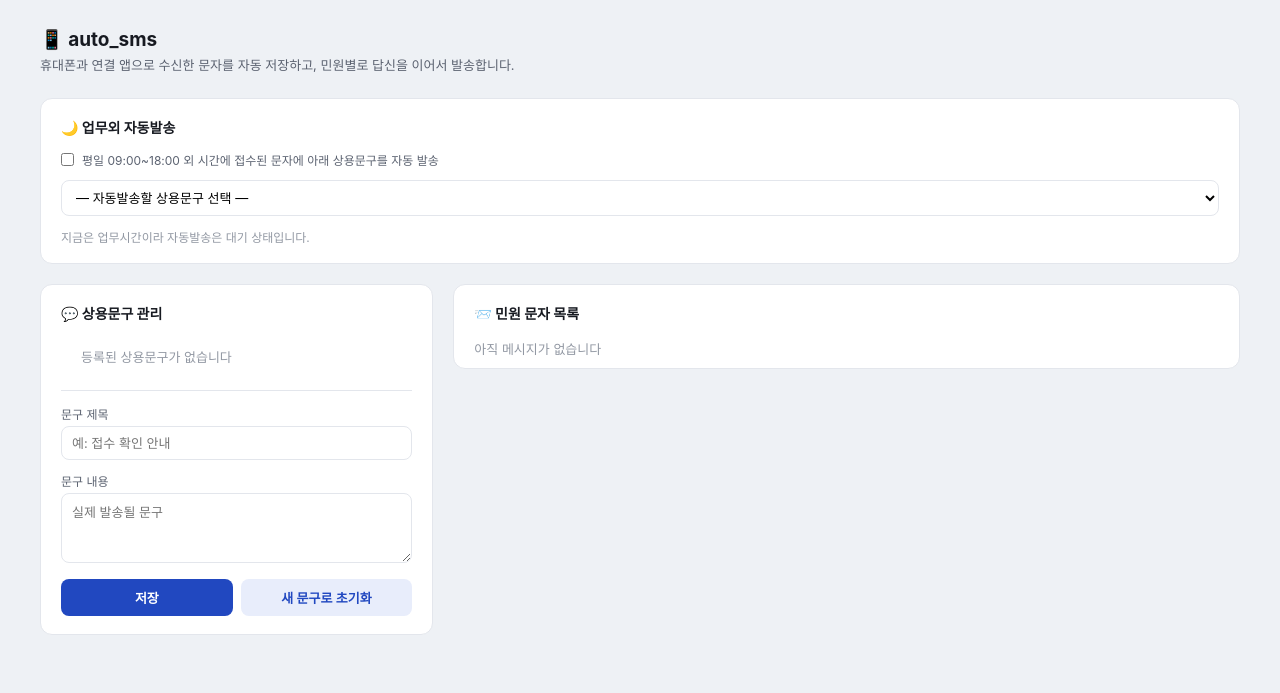
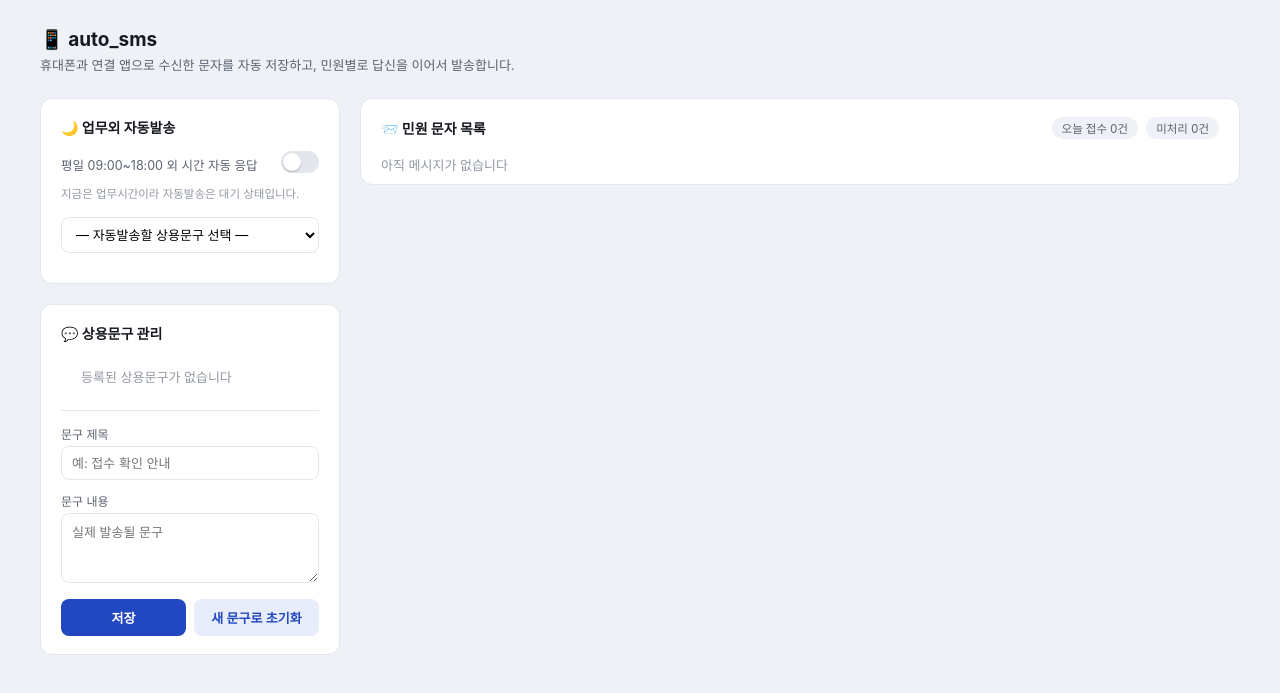
Before and after one commit to seccrc/auto_sms, a Flask app: page / in a window 1280 px wide. Shown: the top 693 px of the page. Run offline with Flask 3, Linux system fonts and the light colour scheme; data that the repository does not hold is empty.

Commit message:
지난번 보여준 레이아웃 시안을 실제 대시보드에 반영
- 왼쪽 300px 고정 사이드레일(sticky)에 업무외 자동발송·상용문구 관리를
  세로로 묶고, 민원 문자 목록은 오른쪽에 넓게 배치
- 업무외 자동발송: 체크박스 대신 토글 스위치 + 지금 상태 안내문으로 압축
- 상용문구 관리: 기본 3개만 보여주고 "+ 전체보기"로 펼치기/접기
  (수정용 입력 폼은 그대로 유지)
- 민원 문자 목록 헤더에 "오늘 접수 N건" / "미처리 N건" 요약 pill 추가
  (lastThreads 기준으로 클라이언트에서 계산)

Flask 테스트 클라이언트 + Playwright(헤드리스 크롬)로 실제 서버 띄워서
템플릿 더보기/접기, 페이지네이션, 자동발송 토글 스위치 클릭까지 눈으로
확인함.

```diff
--- a/static/js/dashboard.js
+++ b/static/js/dashboard.js
@@ -14,16 +14,36 @@ async function updateMessageStatus(id, status) {
 }
 
 // ── 상용문구 ──
+const TEMPLATES_COLLAPSED_COUNT = 3;  // 왼쪽 레일이 좁아서 기본은 3개만 보여주고 "더보기"로 펼친다
+let templatesExpanded = false;
+
 async function loadTemplates() {
     const listEl = document.getElementById('templateList');
     try {
         const r = await fetch('/api/templates');
         const d = await r.json();
         templatesCache = d.templates || [];
+        renderTemplateList();
+        renderThreads(); // 상용문구 목록이 새로 로드되면 답신 상자의 문구 드롭다운도 갱신
+        renderAutoReplyTemplateOptions();
+    } catch (e) {
+        listEl.innerHTML = '<div class="empty">불러오기 실패</div>';
+    }
+}
+
+function toggleTemplatesExpanded() {
+    templatesExpanded = !templatesExpanded;
+    renderTemplateList();
+}
+
+function renderTemplateList() {
+    const listEl = document.getElementById('templateList');
     if (!templatesCache.length) {
         listEl.innerHTML = '<div class="empty">등록된 상용문구가 없습니다</div>';
-        } else {
-            listEl.innerHTML = templatesCache.map(t => `
+        return;
+    }
+    const shown = templatesExpanded ? templatesCache : templatesCache.slice(0, TEMPLATES_COLLAPSED_COUNT);
+    const itemsHtml = shown.map(t => `
         <div class="tpl-item">
             <div>
                 <div class="tpl-title">${esc(t.title)}</div>
@@ -34,12 +54,10 @@ async function loadTemplates() {
                 <button class="btn-danger" onclick="deleteTemplate(${t.id})">삭제</button>
             </div>
         </div>`).join('');
-        }
-        renderThreads(); // 상용문구 목록이 새로 로드되면 답신 상자의 문구 드롭다운도 갱신
-        renderAutoReplyTemplateOptions();
-    } catch (e) {
-        listEl.innerHTML = '<div class="empty">불러오기 실패</div>';
-    }
+    const moreHtml = templatesCache.length > TEMPLATES_COLLAPSED_COUNT
+        ? `<button class="tpl-more" onclick="toggleTemplatesExpanded()">${templatesExpanded ? '접기' : `+ 전체보기 (총 ${templatesCache.length}개)`}</button>`
+        : '';
+    listEl.innerHTML = itemsHtml + moreHtml;
 }
 
 function editTemplate(id) {
@@ -118,6 +136,27 @@ let editingRowId = null;  // 연필 아이콘으로 지금 수정 모드인 민
 let selectedThreadIds = new Set();  // 체크박스로 골라서 병합 대상이 된 스레드(민원)의 id들
 const THREADS_PER_PAGE = 10;
 let currentPage = 1;  // 15초 자동 갱신으로 목록이 다시 그려져도 보던 페이지를 유지한다
+
+// created_at은 서버가 "YYYY-MM-DD HH:MM:SS"(로컬시각)로 내려주므로 같은 형식으로 오늘 날짜를 만들어 앞부분만 비교한다
+function todayLocalDateStr() {
+    const d = new Date();
+    const p = n => String(n).padStart(2, '0');
+    return `${d.getFullYear()}-${p(d.getMonth() + 1)}-${p(d.getDate())}`;
+}
+
+function updateHeadStats() {
+    const today = todayLocalDateStr();
+    let todayCount = 0;
+    let pendingCount = 0;
+    for (const t of lastThreads) {
+        const m = t.complaint;
+        if (m.direction !== 'in') continue;  // 실제 민원(수신)만 집계 — 답신만 있는 orphan 스레드는 제외
+        if ((m.created_at || '').startsWith(today)) todayCount++;
+        if ((m.status || '접수') !== '처리완료') pendingCount++;
+    }
+    document.getElementById('statToday').textContent = `오늘 접수 ${todayCount}건`;
+    document.getElementById('statPending').textContent = `미처리 ${pendingCount}건`;
+}
 
 async function loadMessages() {
     // 15초마다 자동 갱신되는데, 그 사이 직원이 입력/접수번호 칸에 뭔가
@@ -244,6 +283,7 @@ function renderPagination(totalPages) {
 
 function renderThreads() {
     const listEl = document.getElementById('threadList');
+    updateHeadStats();
     if (!lastThreads.length) {
         listEl.innerHTML = '<div class="empty">아직 메시지가 없습니다</div>';
         updateMergeBar();
--- a/templates/dashboard.html
+++ b/templates/dashboard.html
@@ -31,14 +31,18 @@
   }
   h1 { font-size: 19px; margin: 0 0 4px; }
   .sub { color: var(--ink-soft); font-size: 13px; margin: 0 0 24px; }
-  .grid { display: grid; grid-template-columns: 1fr 2fr; gap: 20px; align-items: start; }
-  @media (max-width: 900px) { .grid { grid-template-columns: 1fr; } }
+
+  /* 왼쪽 고정폭 사이드레일(설정류: 자동발송·상용문구) + 오른쪽 메인(민원 목록) */
+  .layout { display: grid; grid-template-columns: 300px 1fr; gap: 20px; align-items: start; }
+  @media (max-width: 900px) { .layout { grid-template-columns: 1fr; } }
+  .rail { display: flex; flex-direction: column; gap: 20px; position: sticky; top: 20px; }
+  @media (max-width: 900px) { .rail { position: static; } }
+
   .card {
     background: var(--surface);
     border: 1px solid var(--line);
     border-radius: var(--radius);
     padding: 18px 20px;
-    margin-bottom: 20px;
   }
   .card h2 { font-size: 14px; margin: 0 0 14px; color: var(--ink); }
   label { display: block; font-size: 12px; color: var(--ink-soft); margin-bottom: 4px; }
@@ -66,6 +70,18 @@
   .tpl-body { color: var(--ink-soft); font-size: 12px; margin-top: 2px; white-space: pre-line; }
   .tpl-actions { display: flex; gap: 6px; flex: 0 0 auto; }
   .tpl-actions button { padding: 4px 9px; font-size: 12px; }
+  .tpl-more { font-size: 12px; color: var(--accent); background: none; border: none; cursor: pointer; font-weight: 600; padding: 10px 0 0; width: 100%; text-align: left; }
+
+  /* 업무외 자동발송 — 토글 스위치 */
+  .status-toggle { display: flex; align-items: center; justify-content: space-between; gap: 10px; margin-bottom: 4px; }
+  .status-toggle .switch { position: relative; width: 38px; height: 22px; flex: 0 0 auto; }
+  .status-toggle .switch input { position: absolute; inset: 0; margin: 0; opacity: 0; cursor: pointer; }
+  .status-toggle .switch .track { position: absolute; inset: 0; background: var(--line); border-radius: 999px; transition: background .15s; }
+  .status-toggle .switch .knob { position: absolute; top: 2px; left: 2px; width: 18px; height: 18px; background: #fff; border-radius: 999px; box-shadow: 0 1px 2px rgba(0,0,0,.25); transition: transform .15s; pointer-events: none; }
+  .status-toggle .switch input:checked + .track { background: var(--good); }
+  .status-toggle .switch input:checked + .track + .knob { transform: translateX(16px); }
+  .toggle-label { font-size: 12.5px; color: var(--ink-soft); }
+  .schedule-note { font-size: 11.5px; color: var(--ink-faint); margin: 8px 0 14px; line-height: 1.6; }
   .pill { font-size: 11px; padding: 2px 7px; border-radius: 9px; font-weight: 600; }
   .pill-in { background: var(--accent-soft); color: var(--accent); }
   .pill-out { background: var(--good-soft); color: var(--good); }
@@ -82,9 +98,11 @@
   .icon-btn:hover { background: var(--accent-soft); }
 
   /* 민원 문자 목록 — 민원(수신) 한 건 + 그 아래 이어지는 답신(발신)들 */
-  .msg-card { background: var(--surface); border: 1px solid var(--line); border-radius: var(--radius); margin-bottom: 20px; overflow: hidden; }
+  .msg-card { background: var(--surface); border: 1px solid var(--line); border-radius: var(--radius); overflow: hidden; }
   .msg-card-head { padding: 18px 20px 6px; display: flex; align-items: center; justify-content: space-between; gap: 12px; flex-wrap: wrap; }
   .msg-card-head h2 { font-size: 14px; margin: 0; }
+  .head-stats { display: flex; gap: 8px; font-size: 11.5px; color: var(--ink-soft); }
+  .head-stats span { background: var(--paper); border-radius: 999px; padding: 3px 10px; font-variant-numeric: tabular-nums; }
   .merge-bar { display: none; align-items: center; gap: 8px; font-size: 12px; color: var(--ink-soft); }
   .merge-bar button { padding: 5px 10px; font-size: 12px; }
   .merge-bar .btn-primary:disabled { background: #9fb0e0; cursor: default; }
@@ -134,19 +152,24 @@
 <h1>📱 auto_sms</h1>
 <p class="sub">휴대폰과 연결 앱으로 수신한 문자를 자동 저장하고, 민원별로 답신을 이어서 발송합니다.</p>
 
+<div class="layout">
+  <div class="rail">
     <div class="card">
       <h2>🌙 업무외 자동발송</h2>
-  <label style="display:flex;align-items:center;gap:8px;margin-bottom:12px;cursor:pointer;">
-    <input type="checkbox" id="autoReplyEnabled" onchange="saveAutoReplySettings()" style="margin:0;">
-    <span>평일 09:00~18:00 외 시간에 접수된 문자에 아래 상용문구를 자동 발송</span>
+      <div class="status-toggle">
+        <span class="toggle-label">평일 09:00~18:00 외 시간 자동 응답</span>
+        <label class="switch">
+          <input type="checkbox" id="autoReplyEnabled" onchange="saveAutoReplySettings()">
+          <span class="track"></span>
+          <span class="knob"></span>
         </label>
+      </div>
+      <div id="autoReplyStatus" class="schedule-note"></div>
       <select id="autoReplyTemplateSelect" onchange="saveAutoReplySettings()">
         <option value="">— 자동발송할 상용문구 선택 —</option>
       </select>
-  <div id="autoReplyStatus" style="font-size:12px;color:var(--ink-faint);"></div>
     </div>
 
-<div class="grid">
     <div class="card">
       <h2>💬 상용문구 관리</h2>
       <div id="templateList"><div class="empty">불러오는 중…</div></div>
@@ -162,10 +185,15 @@
         </div>
       </div>
     </div>
+  </div>
 
   <div class="msg-card">
     <div class="msg-card-head">
       <h2>📨 민원 문자 목록</h2>
+      <div class="head-stats" id="headStats">
+        <span id="statToday">오늘 접수 0건</span>
+        <span id="statPending">미처리 0건</span>
+      </div>
       <div class="merge-bar" id="mergeBar">
         <span id="mergeCount"></span>
         <button class="btn-primary" id="mergeBtn" onclick="mergeSelectedThreads()" disabled>선택한 민원 병합</button>
```
Lines whose indentation alone changed are shown as unchanged.
